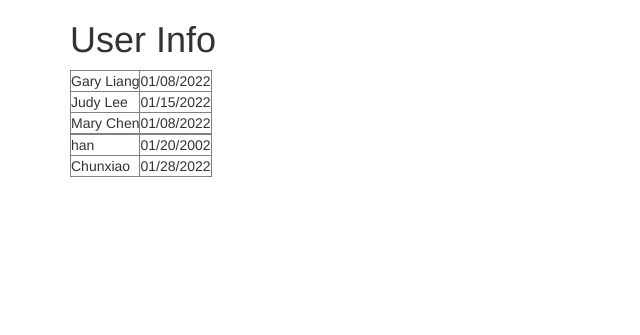
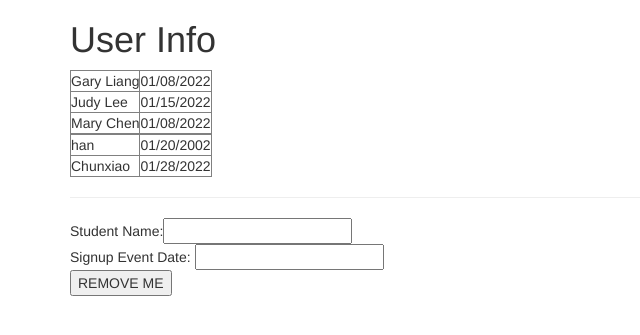
Before and after one commit to ChunxiaoB/helloapp, a Flask app: page /display_json in a window 1280 px wide. Shown: the top 335 px of the page, without its empty margins (0-640 px from the left). Run offline with Flask 2, Linux system fonts and the light colour scheme; some libraries are stand-ins or nearby versions.

Commit message:
delete based on the student_name and signup_date from the POST request

```diff
--- a/flask_blog/templates/display_json.html
+++ b/flask_blog/templates/display_json.html
@@ -25,6 +25,14 @@
         </tr>
         {% endfor %}
     </table>
+
+    <hr>
+
+    <form action="/remove" method="POST">
+        Student Name:<input type="text" name="student_name" /><br>
+        Signup Event Date: <input type="text" name="signup_date" /><br>
+        <input type="submit" value="REMOVE ME">
+    </form>
 </div>
 
 </body>
```
